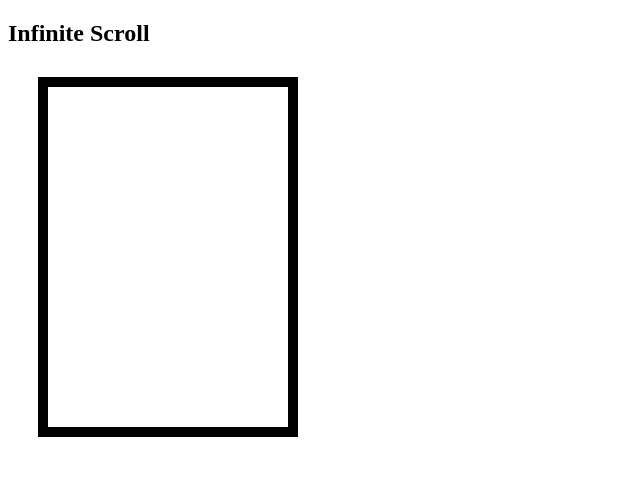
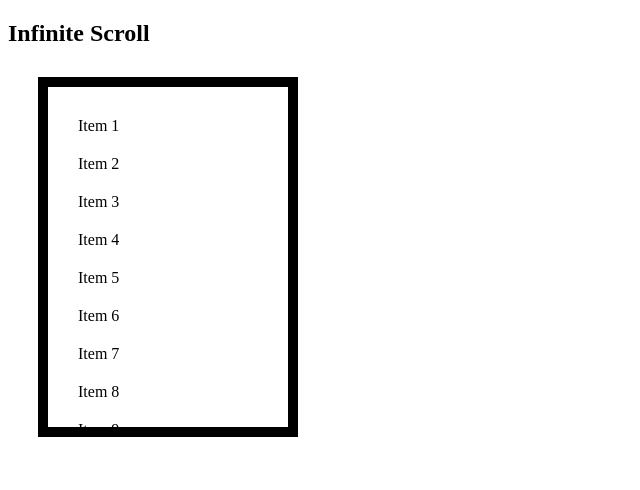
Before and after one commit to acciojob/infinite-scroll-KJanaki-12, a website: page main.html in a window 1280 px wide. Shown: the whole page, without its empty margins (0-640 px from the left). Drawn offline with Linux system fonts and the light colour scheme.

Commit message:
created a submission

```diff
--- a/script.js
+++ b/script.js
@@ -1 +1,20 @@
 //your code here!
+const list = document.getElementById("infi-list");
+
+let count = 0;
+
+function addItems(n) {
+	for(let i=0;i<n; i++){
+		const li = document.createElement("li");
+		li.textContent = `Item ${++count}`;
+		list.appendChild(li);
+	}
+}
+
+addItems(10);
+
+window.addEventListener("scroll", ()=>{
+	if(window.innerHeight  + window.scrolly >= document.body.offsetHeight){
+		addItems(2);
+	}
+})
```
Also changed, not shown: main.html (line endings or trailing spaces).
